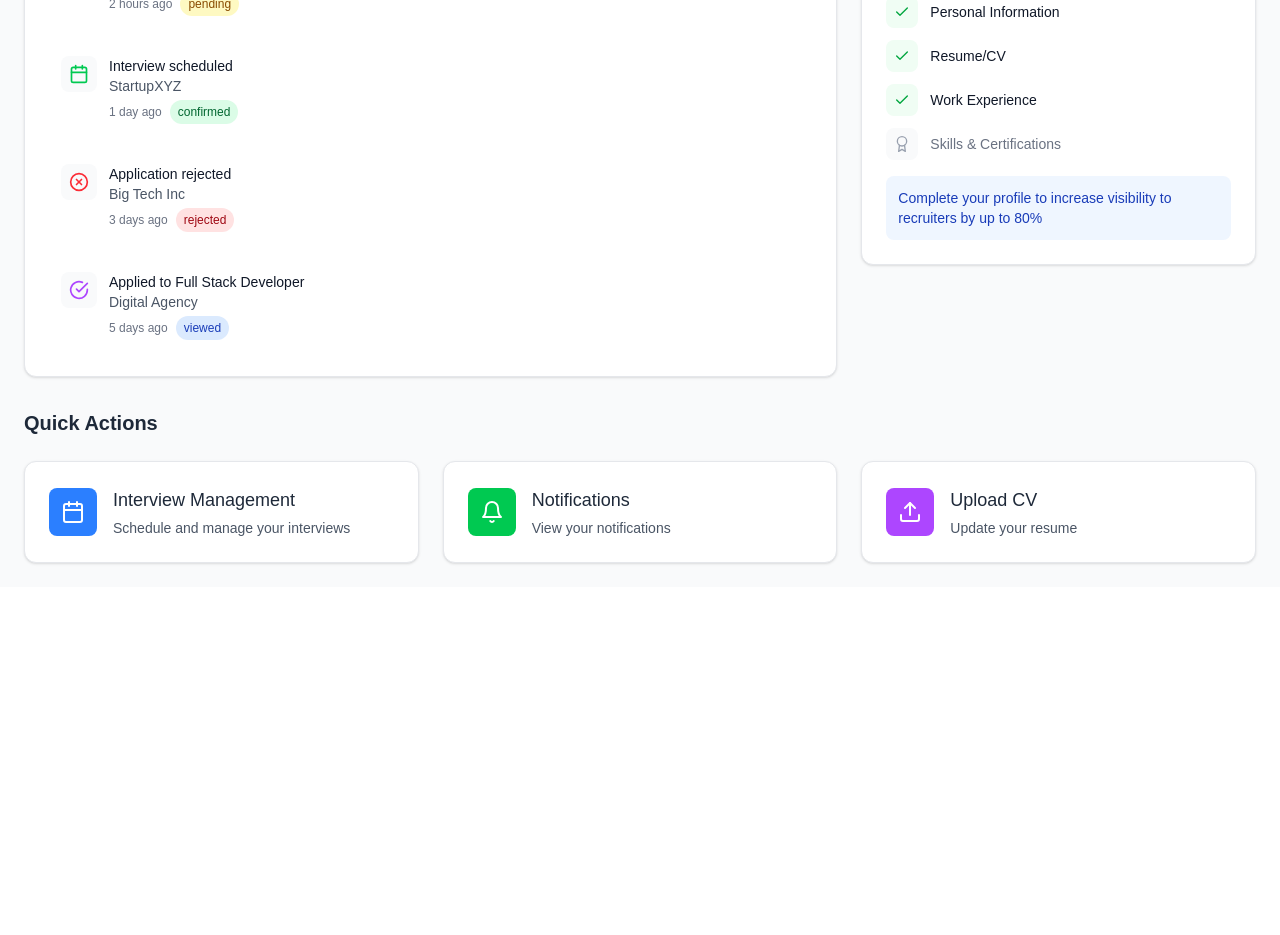
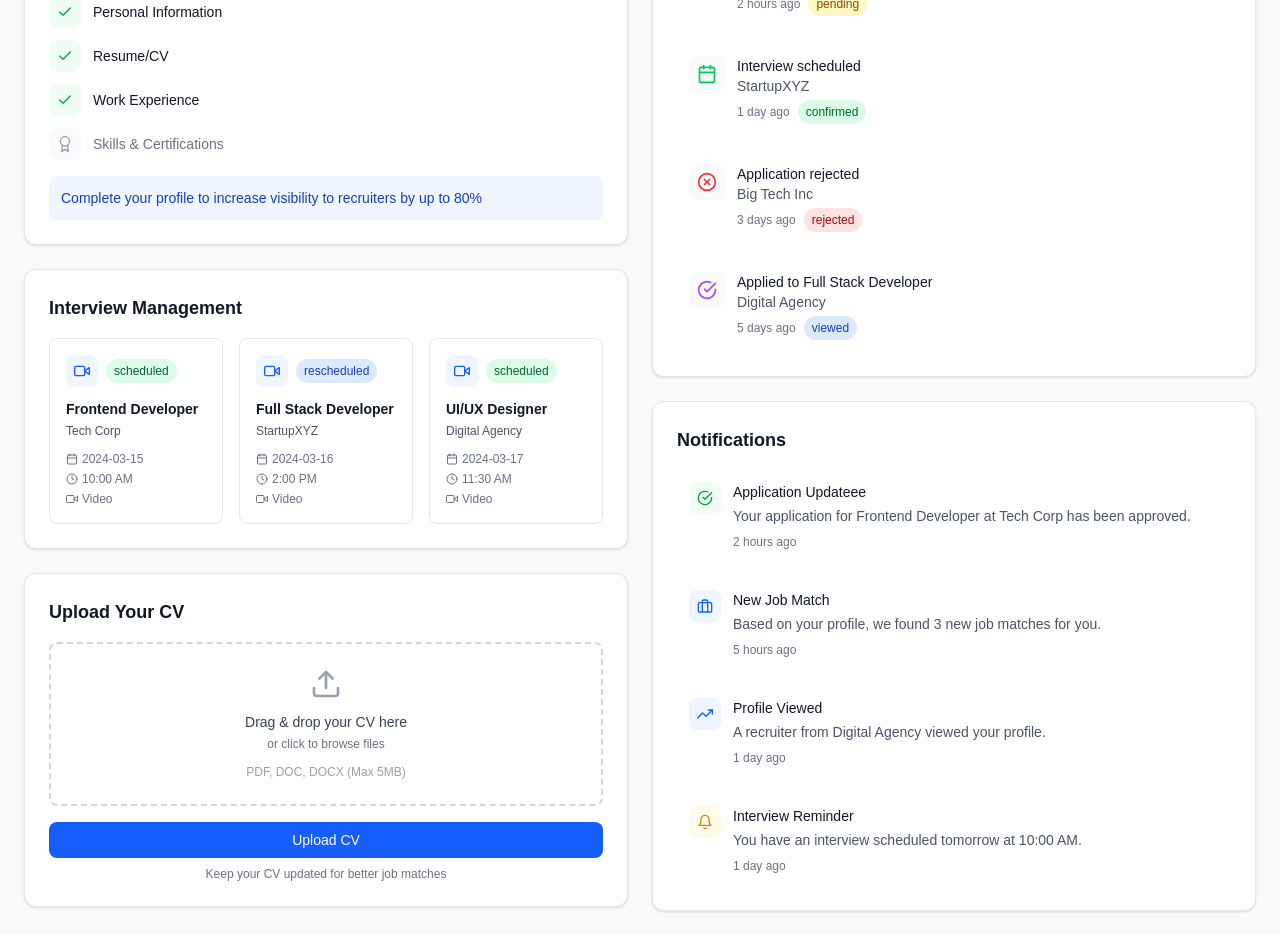
Before and after one commit to SecurXpert/Robngrab_Application, a Next.js app: page /candidate/dashboard in a window 1280 px wide. Shown: the part 600-1535 px from the top of the page. Before the commit the page ends 1187 px from the top, so only its background shows below. Built offline with nearby package versions, Linux system fonts and the light colour scheme.

Commit message:
dashboard updates

```diff
--- /dev/null
+++ b/src/app/candidate/dashboard/components/InterviewManagement.js
@@ -0,0 +1,87 @@
+"use client";
+
+import React from 'react';
+import { FiVideo, FiCalendar, FiClock } from 'react-icons/fi';
+
+const InterviewManagement = () => {
+  const interviews = [
+    {
+      id: 1,
+      jobTitle: 'Frontend Developer',
+      company: 'Tech Corp',
+      date: '2024-03-15',
+      time: '10:00 AM',
+      type: 'Video',
+      status: 'scheduled',
+    },
+    {
+      id: 2,
+      jobTitle: 'Full Stack Developer',
+      company: 'StartupXYZ',
+      date: '2024-03-16',
+      time: '2:00 PM',
+      type: 'Video',
+      status: 'rescheduled',
+    },
+    {
+      id: 3,
+      jobTitle: 'UI/UX Designer',
+      company: 'Digital Agency',
+      date: '2024-03-17',
+      time: '11:30 AM',
+      type: 'Video',
+      status: 'scheduled',
+    },
+  ];
+
+  const getStatusColor = (status) => {
+    switch (status) {
+      case 'scheduled':
+        return 'bg-green-100 text-green-800';
+      case 'rescheduled':
+        return 'bg-blue-100 text-blue-800';
+      default:
+        return 'bg-gray-100 text-gray-800';
+    }
+  };
+
+  return (
+    <div className="bg-white rounded-xl shadow-sm border border-gray-200 p-6">
+      <h2 className="text-lg font-semibold text-gray-900 mb-4">Interview Management</h2>
+      <div className="grid grid-cols-1 md:grid-cols-2 lg:grid-cols-3 gap-4">
+        {interviews.map((interview) => (
+          <div key={interview.id} className="border border-gray-200 rounded-lg p-4 hover:shadow-md transition-shadow">
+            <div className="flex items-center space-x-2 mb-3">
+              <div className="p-2 rounded-lg bg-blue-50 text-blue-600">
+                <FiVideo className="w-4 h-4" />
+              </div>
+              <span className={`text-xs px-2 py-1 rounded-full font-medium ${getStatusColor(interview.status)}`}>
+                {interview.status}
+              </span>
+            </div>
+
+            <h3 className="text-sm font-semibold text-gray-900 mb-1">{interview.jobTitle}</h3>
+            <p className="text-xs text-gray-600 mb-3">{interview.company}</p>
+
+            <div className="space-y-1">
+              <div className="flex items-center space-x-1 text-xs text-gray-500">
+                <FiCalendar className="w-3 h-3" />
+                <span>{interview.date}</span>
+              </div>
+              <div className="flex items-center space-x-1 text-xs text-gray-500">
+                <FiClock className="w-3 h-3" />
+                <span>{interview.time}</span>
+              </div>
+              <div className="flex items-center space-x-1 text-xs text-gray-500">
+                <FiVideo className="w-3 h-3" />
+                <span>{interview.type}</span>
+              </div>
+            </div>
+          </div>
+        ))}
+      </div>
+    </div>
+  );
+};
+
+export default InterviewManagement;
--- /dev/null
+++ b/src/app/candidate/dashboard/components/Notifications.js
@@ -0,0 +1,76 @@
+"use client";
+
+import React from 'react';
+import { FiBell, FiCheckCircle, FiBriefcase, FiTrendingUp } from 'react-icons/fi';
+
+const Notifications = () => {
+  const notifications = [
+    {
+      id: 1,
+      title: 'Application Updateee',
+      message: 'Your application for Frontend Developer at Tech Corp has been approved.',
+      time: '2 hours ago',
+      type: 'success',
+      icon: FiCheckCircle,
+    },
+    {
+      id: 2,
+      title: 'New Job Match',
+      message: 'Based on your profile, we found 3 new job matches for you.',
+      time: '5 hours ago',
+      type: 'info',
+      icon: FiBriefcase,
+    },
+    {
+      id: 3,
+      title: 'Profile Viewed',
+      message: 'A recruiter from Digital Agency viewed your profile.',
+      time: '1 day ago',
+      type: 'info',
+      icon: FiTrendingUp,
+    },
+    {
+      id: 4,
+      title: 'Interview Reminder',
+      message: 'You have an interview scheduled tomorrow at 10:00 AM.',
+      time: '1 day ago',
+      type: 'warning',
+      icon: FiBell,
+    },
+  ];
+
+  const getNotificationColor = (type) => {
+    switch (type) {
+      case 'success':
+        return 'bg-green-50 text-green-600';
+      case 'warning':
+        return 'bg-yellow-50 text-yellow-600';
+      case 'error':
+        return 'bg-red-50 text-red-600';
+      default:
+        return 'bg-blue-50 text-blue-600';
+    }
+  };
+
+  return (
+    <div className="bg-white rounded-xl shadow-sm border border-gray-200 p-6">
+      <h2 className="text-lg font-semibold text-gray-900 mb-4">Notifications</h2>
+      <div className="space-y-4">
+        {notifications.map((notification) => (
+          <div key={notification.id} className="flex items-start space-x-3 p-3 rounded-lg hover:bg-gray-50 transition-colors">
+            <div className={`p-2 rounded-lg ${getNotificationColor(notification.type)}`}>
+              <notification.icon className="w-4 h-4" />
+            </div>
+            <div className="flex-1 min-w-0">
+              <p className="text-sm font-medium text-gray-900">{notification.title}</p>
+              <p className="text-sm text-gray-600 mt-1">{notification.message}</p>
+              <p className="text-xs text-gray-500 mt-2">{notification.time}</p>
+            </div>
+          </div>
+        ))}
+      </div>
+    </div>
+  );
+};
+
+export default Notifications;
--- /dev/null
+++ b/src/app/candidate/dashboard/components/UploadCV.js
@@ -0,0 +1,103 @@
+"use client";
+
+import React, { useState } from 'react';
+import { FiUpload, FiFile } from 'react-icons/fi';
+
+const UploadCV = () => {
+  const [isDragging, setIsDragging] = useState(false);
+  const [uploadedFile, setUploadedFile] = useState(null);
+
+  const handleDragOver = (e) => {
+    e.preventDefault();
+    setIsDragging(true);
+  };
+
+  const handleDragLeave = (e) => {
+    e.preventDefault();
+    setIsDragging(false);
+  };
+
+  const handleDrop = (e) => {
+    e.preventDefault();
+    setIsDragging(false);
+
+    const files = e.dataTransfer.files;
+    if (files.length > 0) {
+      setUploadedFile(files[0]);
+    }
+  };
+
+  const handleFileSelect = (e) => {
+    const files = e.target.files;
+    if (files.length > 0) {
+      setUploadedFile(files[0]);
+    }
+  };
+
+  return (
+    <div className="bg-white rounded-xl shadow-sm border border-gray-200 p-6">
+      <h2 className="text-lg font-semibold text-gray-900 mb-4">Upload Your CV</h2>
+
+      {!uploadedFile ? (
+        <div
+          className={`border-2 border-dashed rounded-lg p-6 text-center transition-colors cursor-pointer ${
+            isDragging
+              ? 'border-blue-500 bg-blue-50'
+              : 'border-gray-300 hover:border-gray-400'
+          }`}
+          onDragOver={handleDragOver}
+          onDragLeave={handleDragLeave}
+          onDrop={handleDrop}
+          onClick={() => document.getElementById('file-input').click()}
+        >
+          <FiUpload className="w-8 h-8 text-gray-400 mx-auto mb-3" />
+          <p className="text-sm font-medium text-gray-700 mb-1">
+            Drag & drop your CV here
+          </p>
+          <p className="text-xs text-gray-500 mb-3">
+            or click to browse files
+          </p>
+          <p className="text-xs text-gray-400">
+            PDF, DOC, DOCX (Max 5MB)
+          </p>
+          <input
+            id="file-input"
+            type="file"
+            className="hidden"
+            accept=".pdf,.doc,.docx"
+            onChange={handleFileSelect}
+          />
+        </div>
+      ) : (
+        <div className="flex items-center space-x-3 p-3 bg-green-50 rounded-lg">
+          <FiFile className="w-5 h-5 text-green-600" />
+          <div className="flex-1 min-w-0">
+            <p className="text-sm font-medium text-gray-900 truncate">
+              {uploadedFile.name}
+            </p>
+            <p className="text-xs text-gray-500">
+              {(uploadedFile.size / 1024 / 1024).toFixed(2)} MB
+            </p>
+          </div>
+          <button
+            onClick={() => setUploadedFile(null)}
+            className="text-xs text-red-600 hover:text-red-800"
+          >
+            Remove
+          </button>
+        </div>
+      )}
+
+      <div className="mt-4 space-y-2">
+        <button className="w-full px-4 py-2 bg-blue-600 text-white text-sm font-medium rounded-lg hover:bg-blue-700 transition-colors">
+          Upload CV
+        </button>
+        <p className="text-xs text-gray-500 text-center">
+          Keep your CV updated for better job matches
+        </p>
+      </div>
+    </div>
+  );
+};
+
+export default UploadCV;
--- a/src/app/candidate/dashboard/page.js
+++ b/src/app/candidate/dashboard/page.js
@@ -4,36 +4,11 @@ import WelcomeSection from './components/WelcomeSection';
 import StatsCards from './components/StatsCards';
 import RecentActivities from './components/RecentActivities';
 import ProfileCompleteness from './components/ProfileCompleteness';
-import { FiCalendar, FiBell, FiUpload } from 'react-icons/fi';
+import InterviewManagement from './components/InterviewManagement';
+import Notifications from './components/Notifications';
+import UploadCV from './components/UploadCV.js';
 
 const CandidateDashboard = () => {
-  const quickActions = [
-    {
-      id: 1,
-      title: 'Interview Management',
-      description: 'Schedule and manage your interviews',
-      icon: FiCalendar,
-      color: 'bg-blue-500',
-      href: '/candidate/interview-management'
-    },
-    {
-      id: 2,
-      title: 'Notifications',
-      description: 'View your notifications',
-      icon: FiBell,
-      color: 'bg-green-500',
-      href: '/candidate/notifications'
-    },
-    {
-      id: 3,
-      title: 'Upload CV',
-      description: 'Update your resume',
-      icon: FiUpload,
-      color: 'bg-purple-500',
-      href: '/candidate/upload-cv'
-    }
-  ];
-
   return (
     <div className="min-h-screen bg-gray-50">
       <Header />
@@ -43,33 +18,16 @@ const CandidateDashboard = () => {
           <WelcomeSection />
           <StatsCards />
 
-          <div className="grid grid-cols-1 lg:grid-cols-3 gap-6 mt-6">
-            <div className="lg:col-span-2">
-              <RecentActivities />
+          <div className="grid grid-cols-1 lg:grid-cols-2 gap-6 mt-6">
+            <div className="space-y-6">
+              <ProfileCompleteness />
+              <InterviewManagement />
+              <UploadCV />
             </div>
 
-            <div className="lg:col-span-1">
-              <ProfileCompleteness />
-            </div>
-          </div>
-
-          {/* Quick Actions Section */}
-          <div className="mt-8">
-            <h2 className="text-xl font-semibold text-gray-800 mb-6">Quick Actions</h2>
-            <div className="grid grid-cols-1 md:grid-cols-3 gap-6">
-              {quickActions.map((action) => (
-                <div key={action.id} className="bg-white rounded-xl shadow-sm border border-gray-200 p-6 hover:shadow-md transition-shadow cursor-pointer">
-                  <div className="flex items-center space-x-4">
-                    <div className={`p-3 ${action.color} rounded-lg`}>
-                      <action.icon className="w-6 h-6 text-white" />
-                    </div>
-                    <div className="flex-1">
-                      <h3 className="text-lg font-medium text-gray-800 mb-1">{action.title}</h3>
-                      <p className="text-sm text-gray-600">{action.description}</p>
-                    </div>
-                  </div>
-                </div>
-              ))}
+            <div className="space-y-6">
+              <RecentActivities />
+              <Notifications />
             </div>
           </div>
         </div>
```
